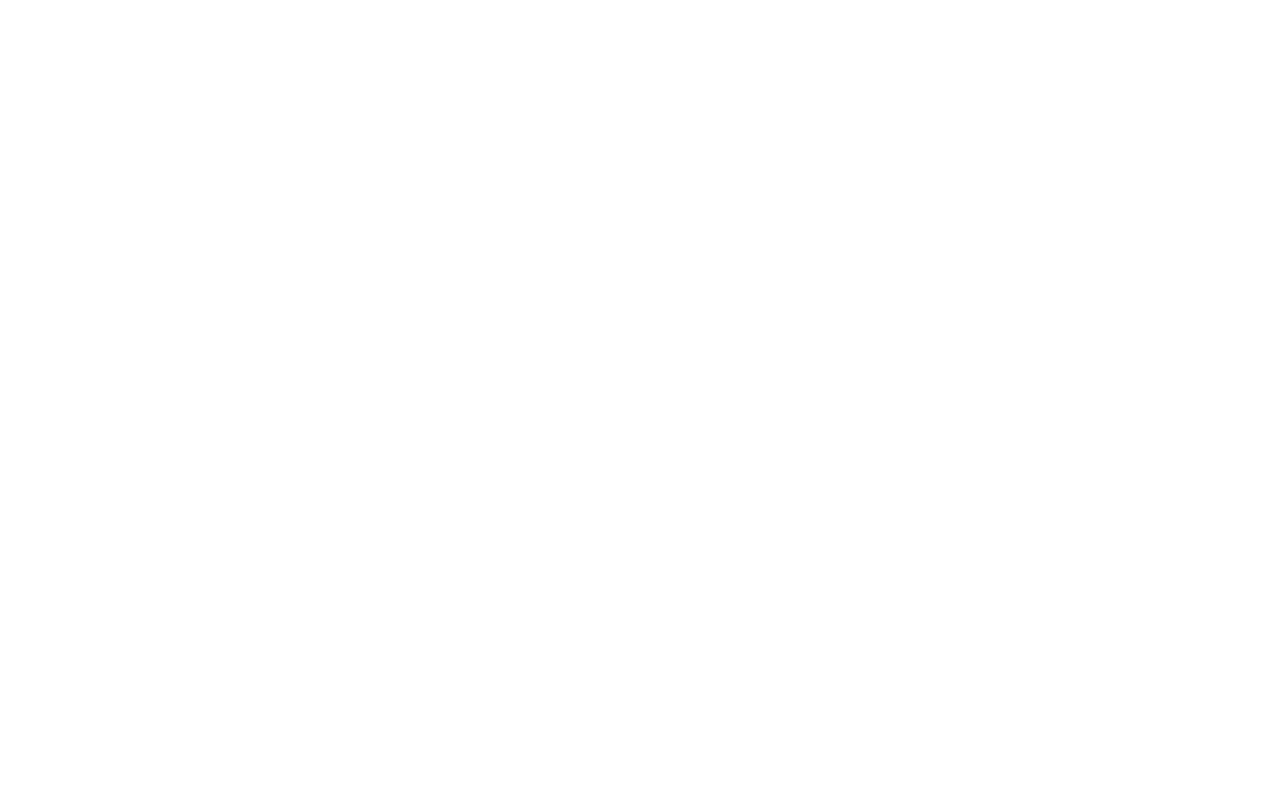
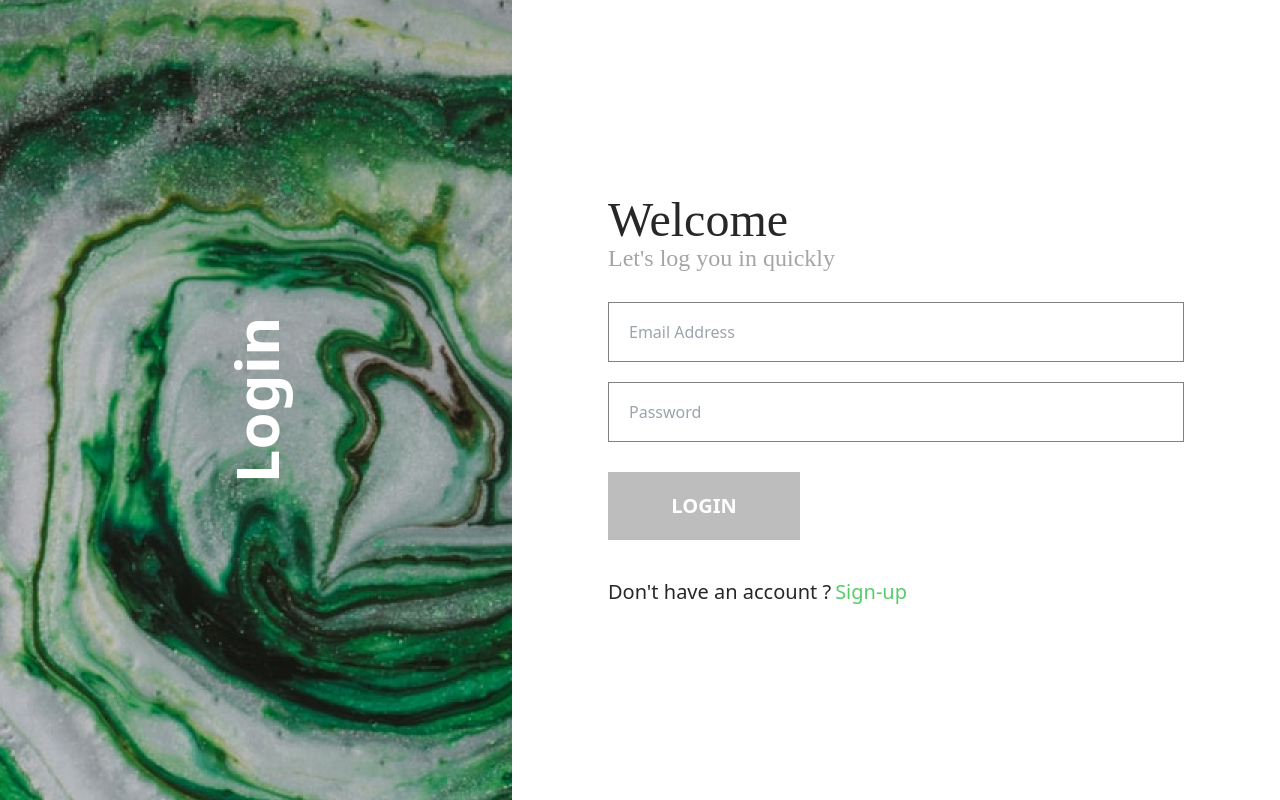
Before and after one commit to awaisfast/Blog-App, a React (Create React App) app: page /log-in in a window 1280 px wide. Before the commit this address had no page. Built offline with nearby package versions, Linux system fonts and the light colour scheme.

Commit message:
feat: login-UI

```diff
--- a/src/App.tsx
+++ b/src/App.tsx
@@ -1,9 +1,13 @@
 import SignUp from "./components/sign-up-form/sign-up-form.component";
+import LogIn from "./components/log-in-form/log-in-form.component";
+import Home from "./components/home/home.component";
 import { Routes, Route } from "react-router-dom";
 const App = () => {
   return (
     <Routes>
       <Route path="/" element={<SignUp />}></Route>
+      <Route path="/log-in" element={<LogIn />}></Route>
+      <Route path="/home" element={<Home />}></Route>
     </Routes>
   );
 };
--- /dev/null
+++ b/src/components/home/home.component.tsx
@@ -0,0 +1,4 @@
+const Home = () => {
+  return <div>HOME</div>;
+};
+export default Home;
--- /dev/null
+++ b/src/components/log-in-form/log-in-form.component.css
@@ -0,0 +1 @@
+/*# sourceMappingURL=log-in-form.component.css.map */
--- /dev/null
+++ b/src/components/log-in-form/log-in-form.component.scss
@@ -0,0 +1,43 @@
+// .signUp-Image {
+//   background: rgba(39, 39, 39, 0.28);
+//   background-image: url(/src/assets/bg-img.jpg);
+//   h1 {
+//     font-family: "Lexend Deca";
+//     line-height: 80px;
+//   }
+// }
+// .signUp-Content {
+//   grid-column: 2;
+//   width: 70%;
+//   h1 {
+//     font-family: "DM Serif Display";
+//     font-style: normal;
+//     font-weight: 400;
+//     font-size: 48px;
+//     line-height: 66px;
+
+//     color: #272727;
+//   }
+//   p {
+//     // font-family: "Lexend Deca";
+//     color: #a5a5a5;
+//   }
+//   .formField {
+//     // input {
+//     //   width: 600px;
+//     //   height: 60px;
+//     //   border: none;
+//     //   border-radius: none;
+//     //   color: grey;
+//     //   margin: 15px 0px;
+//     //   padding: 10px 20px;
+//     //   background-color: white;
+//     //   border: 1px solid grey;
+//     // }
+//   }
+//   span {
+//     .authentication-link {
+//       color: #56cc6a;
+//     }
+//   }
+// }
--- /dev/null
+++ b/src/components/log-in-form/log-in-form.component.tsx
@@ -0,0 +1,167 @@
+import { useState } from "react";
+
+import { signInAuthUserWithEmailAndPassword } from "../../utils/firebase/firebase.utils";
+import Alert from "../alert/alert.component";
+import Footer from "../login-signup/footer.component";
+import ImageBackground from "../login-signup/image.component";
+import WelcomeContent from "../login-signup/welcome.component";
+import "./log-in-form.component.css";
+const LogIn = () => {
+  type defaultForms = {
+    email: string;
+    password: string;
+  };
+
+  const defaultFormFields: defaultForms = {
+    email: "",
+    password: "",
+  };
+
+  const [formFields, setFormFields] = useState(defaultFormFields);
+  const { email, password } = formFields;
+  let isValid: boolean = false; //if all enteries are valid
+
+  const handleSubmit = async (event: { preventDefault: () => void }) => {
+    event.preventDefault();
+
+    try {
+      const response = await signInAuthUserWithEmailAndPassword(
+        email,
+        password
+      );
+      setFormFields(defaultFormFields);
+    } catch (error: any) {
+      switch (error.code) {
+        case "auth/wrong-password":
+          const incorrect = document.querySelector(
+            ".incorrect"
+          )! as HTMLElement;
+
+          incorrect.classList.remove("hidden");
+          break;
+        case "auth/user-not-found":
+          const notFound = document.querySelector(".notFound")! as HTMLElement;
+
+          notFound.classList.remove("hidden");
+          break;
+        default:
+          console.log(error);
+      }
+    }
+  };
+
+  const handleChange = (event: { target: { name: string; value: string } }) => {
+    const { name, value } = event.target;
+    const incorrect = document.querySelector(".incorrect")! as HTMLElement;
+    const notFound = document.querySelector(".notFound")! as HTMLElement;
+
+    incorrect.classList.add("hidden");
+    notFound.classList.add("hidden");
+
+    setFormFields({ ...formFields, [name]: value });
+    if (name === "email") {
+      emailBorder(value);
+    } else if (name === "password") {
+      passwordBorder(value);
+    }
+    checkEnteries(); //checking if all enteries are valid
+  };
+  const checkEnteries = () => {
+    if (email && password) {
+      const submitButton = document.querySelector(
+        ".submitButton"
+      )! as HTMLElement;
+      if (isValid) {
+        submitButton.classList.remove("opacity-30");
+      } else {
+        submitButton.classList.add("opacity-30");
+      }
+    }
+  };
+  const emailBorder = (email: string) => {
+    const emailInput = document.querySelector(".email-input")! as HTMLElement;
+    const emailAlert = document.querySelector(".emailAlert")! as HTMLElement;
+
+    if (email.includes("@") && email.includes(".com")) {
+      emailInput.classList.add("border-green");
+      emailAlert.classList.add("hidden");
+      isValid = true;
+    } else {
+      emailInput.classList.remove("border-green");
+      emailAlert.classList.remove("hidden");
+      isValid = false;
+    }
+  };
+  const passwordBorder = (password: string) => {
+    const pwInput = document.querySelector(".pw-input")! as HTMLElement;
+    const passAlert = document.querySelector(".passAlert")! as HTMLElement;
+
+    if (password.length > 5) {
+      pwInput.classList.add("border-green");
+      passAlert.classList.add("hidden");
+      isValid = true;
+    } else {
+      pwInput.classList.remove("border-green");
+      passAlert.classList.remove("hidden");
+      isValid = false;
+    }
+  };
+  return (
+    <>
+      <div className="signUp-Page h-full flex">
+        <ImageBackground props={"Login"} />
+        <div className="signUp-Content w-full flex flex-col laptop:w-3/5">
+          <div className="w-9/12 m-auto">
+            <WelcomeContent content={"log you in"} />
+            <div className="notFound mt-5 hidden">
+              <Alert props="The use not found !" color="yellow" />
+            </div>
+            <div className="incorrect mt-5 hidden">
+              <Alert props="Incorrect Password !" color="red" />
+            </div>
+            <div className="emailAlert mt-5 hidden">
+              <Alert props="Enter valid Email Address" color="red" />
+            </div>
+            <div className="passAlert mt-5 hidden">
+              <Alert props="Password must be 6 characters long" color="red" />
+            </div>
+            <div className="inputs mt-5">
+              <form className="formField flex flex-col" onSubmit={handleSubmit}>
+                <input
+                  className="email-input"
+                  type="email"
+                  name="email"
+                  placeholder="Email Address"
+                  value={email}
+                  onChange={handleChange}
+                  required
+                />
+
+                <input
+                  className="pw-input"
+                  type="password"
+                  name="password"
+                  placeholder="Password"
+                  value={password}
+                  onChange={handleChange}
+                  required
+                />
+
+                <button
+                  className="submitButton mt-5 pt-5 pb-5 w-1/1 bg-[#272727] text-white opacity-30 font-semibold text-xl not-italic tablet:w-2/6"
+                  type="submit"
+                >
+                  LOGIN
+                </button>
+              </form>
+            </div>
+            <div className="mt-10">
+              <Footer content={["Don't have an account ?", "/", "Sign-up"]} />
+            </div>
+          </div>
+        </div>
+      </div>
+    </>
+  );
+};
+export default LogIn;
```
Also changed, not shown: 1 other file (tests, documents, lock files or other folders).
